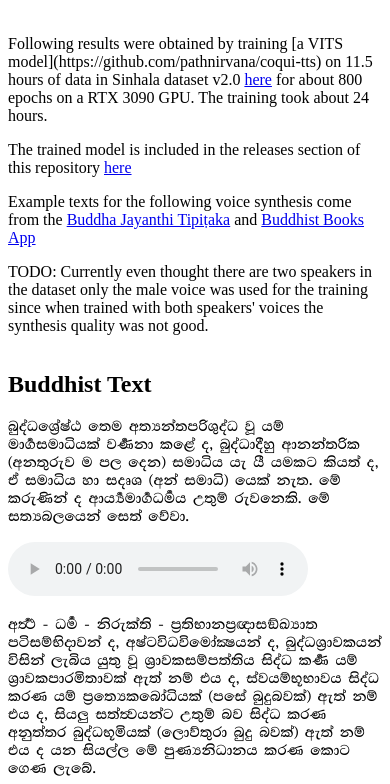
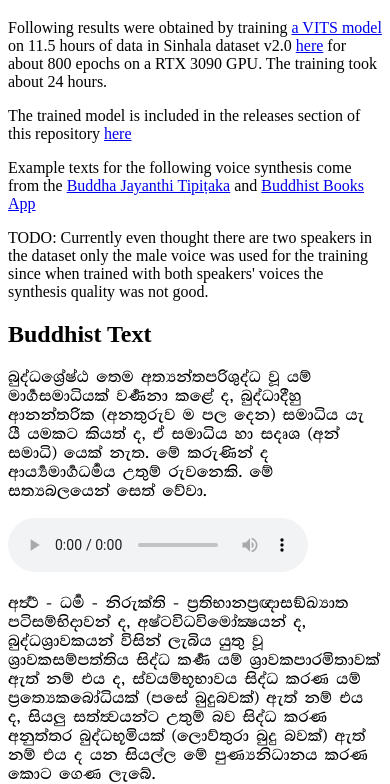
Before and after one commit to pnfo/sinhala-tts-dataset, a website: page docs/index.html in a window 390 px wide. Shown: the part 98-882 px from the top of the page. Drawn offline with Linux system fonts and the light colour scheme.

Commit message:
adding more docs

```diff
--- a/docs/index.html
+++ b/docs/index.html
@@ -1,24 +1,16 @@
 <!DOCTYPE html>
 <html>
   <head>
+    <meta name="viewport" content="width=device-width, initial-scale=1.0">
     <title>Sinhala Text to Speech</title>
     <style>
-      /* adjust layout for small screens */
-      @media screen and (max-width: 600px) {
-        main {
-          display: flex;
-          flex-direction: column;
-        }
-        .audio-group {
-          margin-bottom: 1rem;
-        }
-      }
       @font-face {
         font-family: 'UN-Abhaya';
         src: url('UN-Abhaya.ttf') format('truetype');
       }
       p.sinh {
         font-family: 'UN-Abhaya', sans-serif;
+        font-size: 1.1em;
       }
     </style>
   </head>
@@ -28,7 +20,7 @@
     </header>
     <main>
       <div>
-        <p>Following results were obtained by training [a VITS model](https://github.com/pathnirvana/coqui-tts) on 11.5 hours of data in Sinhala dataset v2.0 <a href="https://github.com/pnfo/sinhala-tts-dataset/releases">here</a> for about 800 epochs on a RTX 3090 GPU.
+        <p>Following results were obtained by training <a href="https://github.com/pathnirvana/coqui-tts">a VITS model</a> on 11.5 hours of data in Sinhala dataset v2.0 <a href="https://github.com/pnfo/sinhala-tts-dataset/releases">here</a> for about 800 epochs on a RTX 3090 GPU.
             The training took about 24 hours.</p>
         <p>The trained model is included in the releases section of this repository <a href="https://github.com/pathnirvana/coqui-tts/releases">here</a></p>
         <p>Example texts for the following voice synthesis come from the <a href="https://tipitaka.lk/">Buddha Jayanthi Tipiṭaka</a> and <a href="https://pitaka.lk/books/app-index.html">Buddhist Books App</a></p>
@@ -37,7 +29,7 @@
       <div class="audio-group">
         <h2>Buddhist Text</h2>
         <p class="sinh">බුද්ධශ්‍රේෂ්ඨ තෙම අත්‍යන්තපරිශුද්ධ වූ යම් මාර්‍ගසමාධියක් වර්‍ණනා කළේ ද, බුද්ධාදීහු ආනන්තරික (අනතුරුව ම පල දෙන) සමාධිය යැ යී යමකට කියත් ද, ඒ සමාධිය හා සදෘශ (අන් සමාධි) යෙක් නැත. මේ කරුණින් ද ආර්‍ය්‍යමාර්‍ගධර්‍මය උතුම් රුවනෙකි. මේ සත්‍යබලයෙන් සෙත් වේවා.</p>
-        <audio controls>
+        <audio controls height="30">
           <source src="samples/para-1.wav" type="audio/wav">
         </audio>
         <p class="sinh">අර්‍ත්‍ථ - ධර්‍ම - නිරුක්ති - ප්‍රතිභානප්‍රඥාසඞ්ඛ්‍යාත පටිසම්භිදාවන් ද, අෂ්ටවිධවිමෝක්‍ෂයන් ද, බුද්ධශ්‍රාවකයන් විසින් ලැබිය යුතු වූ ශ්‍රාවකසම්පත්තිය සිද්ධ කර්‍ණ යම් ශ්‍රාවකපාරමිතාවක් ඇත් නම් එය ද, ස්වයම්භූභාවය සිද්ධ කරණ යම් ප්‍රත්‍යෙකබෝධියක් (පසේ බුදුබවක්) ඇත් නම් එය ද, සියලු සත්ත්‍වයන්ට උතුම් බව සිද්ධ කරණ අනුත්තර බුද්ධභූමියක් (ලොව්තුරා බුදු බවක්) ඇත් නම් එය ද යන සියල්ල මේ පුණ්‍යනිධානය කරණ කොට ගෙණ ලැබේ.</p>
```
